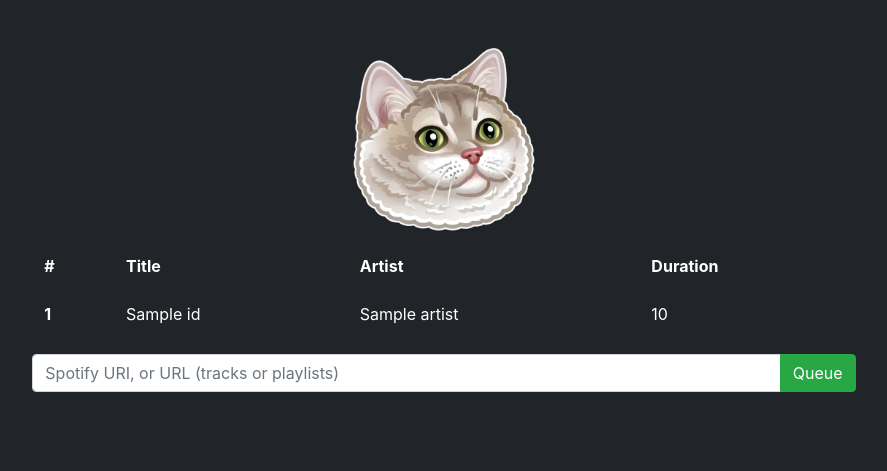
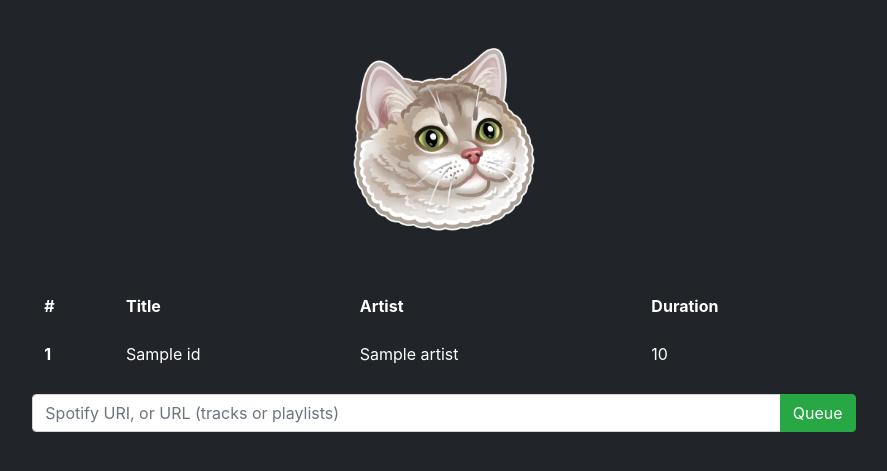
Before and after one commit to craigcabrey/spockify, a Flask app: template templates/index.html in a window 1280 px wide. Shown: the top 471 px of the page, without its empty margins (196-1083 px from the left). Run offline with Flask 2, Linux system fonts and the light colour scheme; the template is opened without the code that fills it: most values are stand-ins (such as "Sample title", 1, 10 or a date in 2020); parts of the project's set-up code (start-up, migrations or seed data) failed here and were passed over; some libraries are stand-ins or nearby versions.

Commit message:
ui: adjust top/bottom margin of queue table

```diff
--- a/templates/index.html
+++ b/templates/index.html
@@ -22,7 +22,7 @@
                 <img src="{{ url_for('static', filename='img/cat.png') }}" class="img-fluid">
             </div>
         </div>
-		<div class="row mt-2 align-items-center">
+		<div class="row mt-5 mb-5 align-items-center">
 			<div class="col-sm-12 col-md-8 offset-md-2">
                 <div class="table-responsive">
                     <table class="table table-dark table-hover table-borderless">
```
